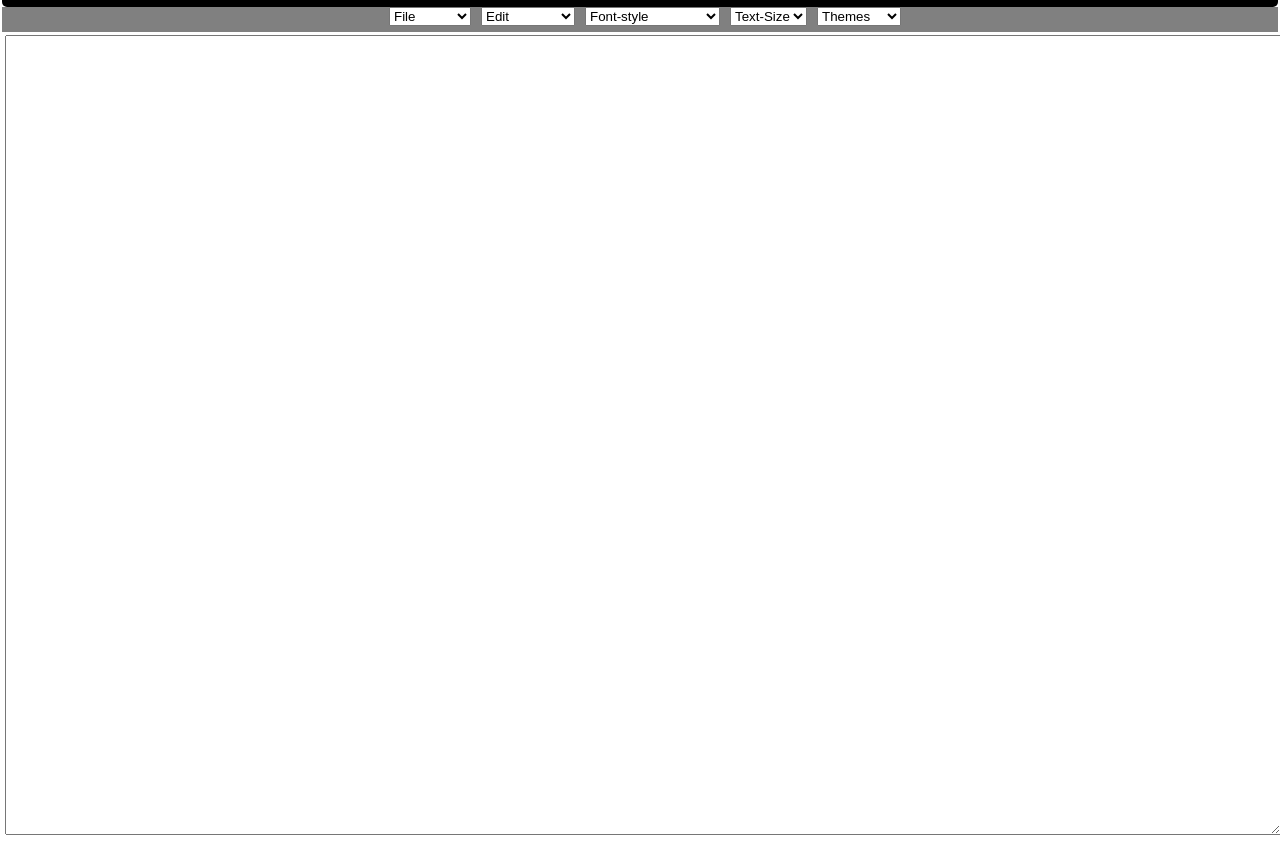
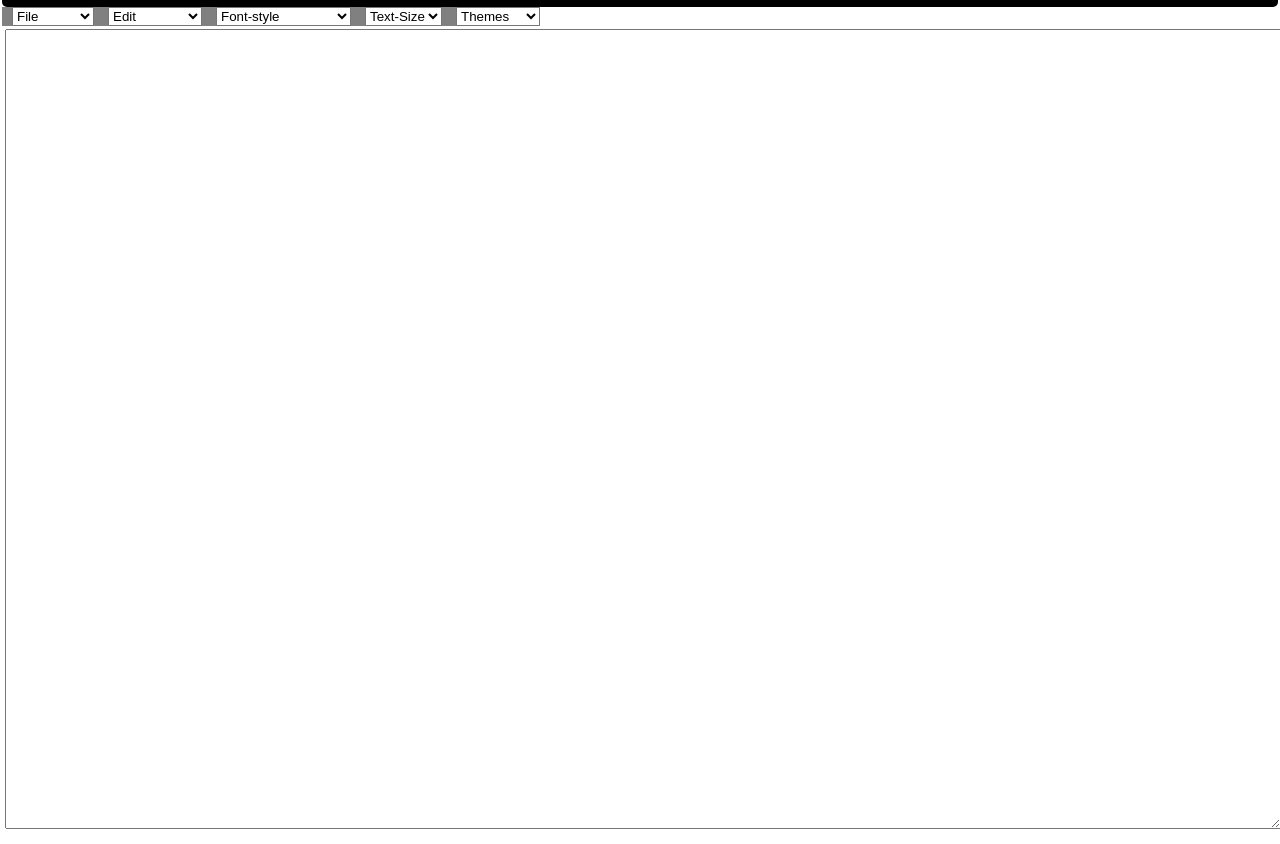
Before and after one commit to Riyaojhaa/notepad, a plain HTML site: page index.html in a window 1280 px wide. Shown: the part 45-889 px from the top of the page. Drawn offline with Linux system fonts and the light colour scheme; a web font is replaced by a local one.

Commit message:
notebook.css

```diff
--- a/notebook.css
+++ b/notebook.css
@@ -26,8 +26,7 @@ body {
 }
 .subheading {
     text-align: center;
-    display:flex;
-    height:25px;
+    display:inline-block;
     background-color: grey;
     justify-content: center;
 
```
